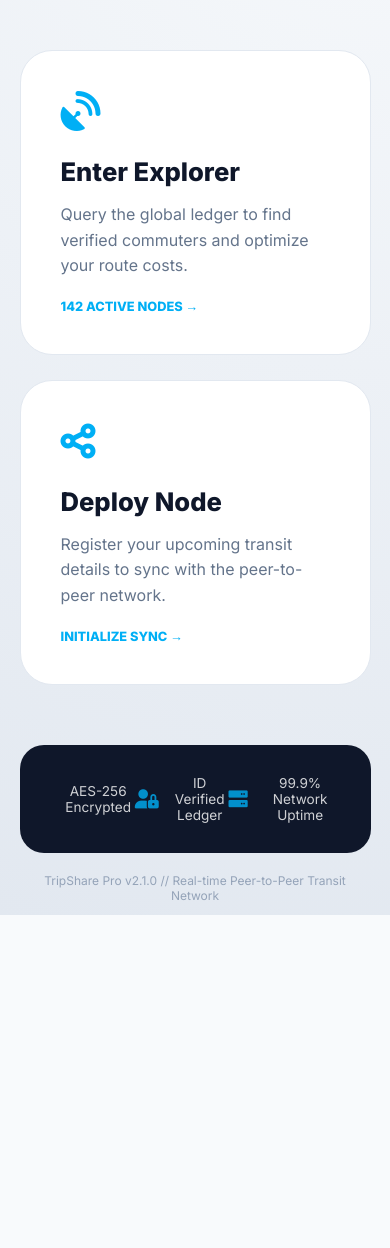
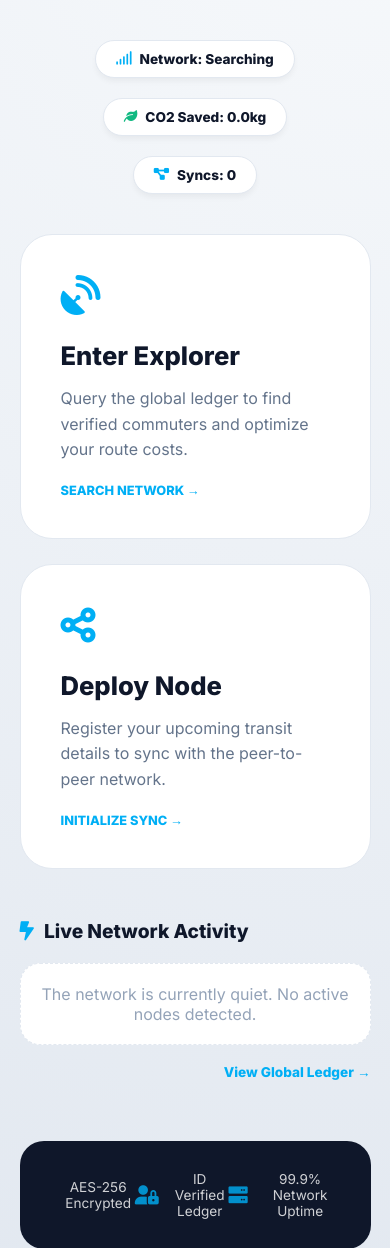
Before and after one commit to Rishisanja-3011/QUICKLIFT, a Flask app: page /dashboard in a window 390 px wide. Shown: the part 247-1495 px from the top of the page. Before the commit the page ends 1162 px from the top, so only its background shows below. Run offline with Flask 3, Linux system fonts and the light colour scheme; the visitor is signed in with stand-in values (Sample User, id 1); data that the repository does not hold is empty.

Commit message:
some more changes

```diff
--- a/app.py
+++ b/app.py
@@ -75,21 +75,44 @@ def google_callback():
         return redirect('/dashboard')
     return redirect('/login')
 
+
+@app.route('/forgot-password')
+def forgot_password():
+    return "Forgot Password Page - Coming Soon"
+
+
 @app.route('/login', methods=['GET', 'POST'])
 def login():
     if request.method == 'POST':
         username = request.form.get('username')
         password = request.form.get('password')
+
         if not username or not password:
             return render_template('login.html', error="All Fields required")
-        query = "SELECT * FROM userdata WHERE username=%s AND passwords=%s"
-        cursor.execute(query, (username, password))
-        result = cursor.fetchone()
-        if result:
-            session['user'] = result
-            return redirect('/dashboard')
-        return render_template('login.html', error="Invalid credentials")
+
+        try:
+            # Ensure DB is connected
+            if not db.is_connected():
+                db.reconnect()
+
+            # Use the cursor to find the user
+            query = "SELECT * FROM userdata WHERE username=%s AND passwords=%s"
+            cursor.execute(query, (username, password))
+            result = cursor.fetchone()
+
+            if result:
+                # result is a dictionary because of cursor(dictionary=True)
+                session['user'] = result
+                return redirect('/dashboard')
+            else:
+                return render_template('login.html', error="Invalid username or password")
+
+        except Exception as e:
+            print(f"Login Error: {e}")
+            return render_template('login.html', error="Database connection failed. Please try again.")
+
     return render_template('login.html')
+
 
 @app.route('/register', methods=['GET', 'POST'])
 def register():
@@ -120,10 +143,36 @@ def register():
         return redirect('/login')
     return render_template('register.html')
 
+
 @app.route('/dashboard')
 def dashboard():
     if 'user' not in session: return redirect('/login')
-    return render_template('dashboard.html', user=session['user'])
+
+    user_data = session['user']
+    user_name = user_data['username'] if isinstance(user_data, dict) else user_data[1]
+
+    # 1. Fetch live activity for others' rides
+    cursor.execute("SELECT * FROM rides WHERE username != %s AND seats > 0 ORDER BY date ASC LIMIT 3", (user_name,))
+    recent_rides = cursor.fetchall()
+
+    # 2. Intelligence: Calculate CO2 Savings (Real-time)
+    # Logic: count how many times this user has booked a ride
+    cursor.execute("SELECT COUNT(*) as total FROM bookings WHERE passenger_username = %s", (user_name,))
+    booking_count = cursor.fetchone()['total']
+
+    # Logic: count how many rides this user has published
+    cursor.execute("SELECT COUNT(*) as total FROM rides WHERE username = %s", (user_name,))
+    published_count = cursor.fetchone()['total']
+
+    # 3. Aggregate Stats
+    stats = {
+        'co2_saved': round((booking_count + published_count) * 2.15, 1), # 2.15kg per ride avg
+        'network_status': "Optimal" if recent_rides else "Searching",
+        'total_nodes': booking_count + published_count
+    }
+
+    return render_template('dashboard.html', user=session['user'], recent_rides=recent_rides, stats=stats)
+
 
 @app.route('/publish', methods=['GET', 'POST'])
 def publish():
@@ -141,7 +190,6 @@ def publish():
         seats = int(request.form.get('seats', '1'))
         manual_price = request.form.get('manual_price')
         vehicle = request.form.get('vehicle')
-        notes = request.form.get('notes')
 
         km = get_road_distance(start_lat, start_lon, dest_lat, dest_lon)
         total_price = 40 + (km * 12)
@@ -156,16 +204,15 @@ def publish():
 
         try:
             query = "INSERT INTO rides (username, leaving_from, going_to, date, time, seats, vehicle, distance_km, price_per_seat, total_price) VALUES (%s, %s, %s, %s, %s, %s, %s, %s, %s, %s)"
-            # Fix: Handle both list and dict session formats safely
             user_data = session['user']
             user_name = user_data['username'] if isinstance(user_data, dict) else user_data[1]
 
             cursor.execute(query, (user_name, leaving_from, going_to, date, time, seats, vehicle, km, price_per_seat, round(total_price, 2)))
             db.commit()
+            flash("Ride published successfully!", "success")
         except Exception as e:
             print(f"DB Error: {e}")
 
-        # CHANGE: Instead of redirecting, render the same page with the new data
         return render_template(
             'publish.html',
             user=session['user'],
@@ -176,7 +223,6 @@ def publish():
 
     return render_template('publish.html', user=session['user'])
 
-# --- IMPROVED FIND RIDE WITH SEARCH ---
 @app.route('/find-ride', methods=['GET', 'POST'])
 def find_ride():
     if 'user' not in session: return redirect('/login')
@@ -187,7 +233,6 @@ def find_ride():
         going_to = request.form.get('to')
         ride_date = request.form.get('date')
 
-        # Filtering logic: Only show rides with seats > 0
         if ride_date:
             query = "SELECT * FROM rides WHERE leaving_from LIKE %s AND going_to LIKE %s AND date = %s AND seats > 0 ORDER BY date ASC"
             cursor.execute(query, (f"%{leaving_from}%", f"%{going_to}%", ride_date))
@@ -201,39 +246,55 @@ def find_ride():
 
     return render_template('findride.html', user=session['user'], rides=rides)
 
-# --- NEW BOOKING ROUTE ---
+@app.route('/reserve/<int:ride_id>')
+def reserve_page(ride_id):
+    if 'user' not in session: return redirect('/login')
+
+    query = "SELECT * FROM rides WHERE id = %s"
+    cursor.execute(query, (ride_id,))
+    ride = cursor.fetchone()
+
+    if not ride:
+        flash("Ride not found!")
+        return redirect('/find-ride')
+
+    return render_template('reserve.html', user=session['user'], ride=ride)
+
 @app.route('/book-ride/<int:ride_id>')
 def book_ride(ride_id):
     if 'user' not in session: return redirect('/login')
 
-    user_name = session['user'][1] if isinstance(session['user'], list) else session['user'].get('username')
+    # Identify the current logged-in user
+    user_data = session['user']
+    user_name = user_data['username'] if isinstance(user_data, dict) else user_data[1]
 
-    # Check if seats are available
+    # Check if the ride exists and has seats
     cursor.execute("SELECT username, seats FROM rides WHERE id = %s", (ride_id,))
     ride = cursor.fetchone()
 
-    if ride and ride[1] > 0:
-        if ride[0] == user_name:
-            return "You cannot book your own ride!"
+    if ride and ride['seats'] > 0:
+        # Prevent users from booking their own ride
+        if ride['username'] == user_name:
+            flash("System Error: You cannot book a node you deployed.")
+            return redirect('/find-ride')
 
-        # Update seat count
-        cursor.execute("UPDATE rides SET seats = seats - 1 WHERE id = %s", (ride_id,))
-        db.commit()
-        return redirect('/dashboard')
+        try:
+            # 1. Update Seat Count in the Rides table
+            cursor.execute("UPDATE rides SET seats = seats - 1 WHERE id = %s", (ride_id,))
 
-    return "No seats available!"
+            # 2. Add the transaction to the Global Ledger (Bookings table)
+            cursor.execute("INSERT INTO bookings (ride_id, passenger_username) VALUES (%s, %s)", (ride_id, user_name))
 
-@app.route('/otp')
-def otp(): return render_template('otp.html')
+            db.commit()
+            flash("Booking Synchronized! Check your Intelligence panel.")
+            return redirect('/insights')
+        except Exception as e:
+            db.rollback()
+            print(f"Sync Error: {e}")
+            return "Database Sync Error", 500
 
-@app.route('/forgot-password')
-def forgot_password():
-    return render_template('forgot-password.html')
-
-@app.route('/logout')
-def logout():
-    session.pop('user', None)
-    return redirect('/login')
+    flash("Network Error: No capacity left in this node.")
+    return redirect('/find-ride')
 
 @app.route('/insights')
 def insights():
@@ -242,25 +303,30 @@ def insights():
     user_data = session['user']
     user_name = user_data['username'] if isinstance(user_data, dict) else user_data[1]
 
-    # Fetch History: Join bookings and rides to show full route details
+    # Join the bookings ledger with the rides table to get full trip details
     query = """
         SELECT r.leaving_from, r.going_to, r.date, r.price_per_seat, b.status
         FROM bookings b
         JOIN rides r ON b.ride_id = r.id
         WHERE b.passenger_username = %s
-        ORDER BY r.date DESC
+        ORDER BY b.booking_date DESC
     """
     cursor.execute(query, (user_name,))
     history = cursor.fetchall()
 
-    # Dynamic Analytics (Mocked for logic, replace with SUM/COUNT queries later)
+    # Calculate real-time stats
     stats = {
-        'carbon_saved': 14.2, # kg
-        'wallet_balance': 2450.00,
+        'carbon_saved': round(len(history) * 2.15, 2), # Estimated kg saved
+        'wallet_balance': 2450.00, # Placeholder for now
         'total_nodes': len(history)
     }
 
     return render_template('insights.html', user=session['user'], history=history, stats=stats)
 
+@app.route('/logout')
+def logout():
+    session.pop('user', None)
+    return redirect('/login')
+
 if __name__ == "__main__":
     app.run(debug=True)
--- a/templates/dashboard.html
+++ b/templates/dashboard.html
@@ -11,6 +11,7 @@
             --accent: #00aff5;
             --dark: #0f172a;
             --glass: rgba(255, 255, 255, 0.8);
+            --success: #10b981;
         }
 
         body {
@@ -59,16 +60,58 @@
             text-align: center;
         }
 
-        .welcome-hero { margin-bottom: 50px; }
+        .welcome-hero { margin-bottom: 40px; }
         .welcome-hero h1 { font-size: 3.5rem; font-weight: 800; color: var(--dark); margin: 0; letter-spacing: -2px; }
         .welcome-hero p { color: #64748b; font-size: 1.2rem; margin-top: 10px; }
+
+        /* Alert System */
+        .alert-box {
+            background: #ecfdf5;
+            color: #065f46;
+            padding: 15px 25px;
+            border-radius: 16px;
+            margin-bottom: 30px;
+            border: 1px solid #a7f3d0;
+            font-weight: 600;
+            display: inline-flex;
+            align-items: center;
+            gap: 10px;
+            animation: slideDown 0.4s ease-out;
+        }
+
+        @keyframes slideDown {
+            from { transform: translateY(-20px); opacity: 0; }
+            to { transform: translateY(0); opacity: 1; }
+        }
+
+        /* Micro-Stats Widget */
+        .micro-stats {
+            display: flex;
+            justify-content: center;
+            gap: 20px;
+            margin-bottom: 40px;
+        }
+        .stat-pill {
+            background: white;
+            padding: 10px 20px;
+            border-radius: 50px;
+            border: 1px solid #e2e8f0;
+            font-size: 0.85rem;
+            font-weight: 700;
+            color: var(--dark);
+            display: flex;
+            align-items: center;
+            gap: 8px;
+            box-shadow: 0 4px 6px -1px rgba(0,0,0,0.05);
+        }
+        .stat-pill i { color: var(--accent); }
 
         /* The Hub Tiles */
         .hub-grid {
             display: grid;
             grid-template-columns: repeat(auto-fit, minmax(300px, 1fr));
             gap: 25px;
-            margin-bottom: 60px;
+            margin-bottom: 50px;
         }
 
         .hub-card {
@@ -100,6 +143,53 @@
         .hub-card h3 { font-size: 1.6rem; font-weight: 800; margin: 0; color: var(--dark); }
         .hub-card p { color: #64748b; line-height: 1.6; margin-top: 15px; }
 
+        /* Live Activity Feed */
+        .live-feed {
+            margin-top: 50px;
+            text-align: left;
+            width: 100%;
+            margin-bottom: 60px;
+        }
+
+        .live-feed h2 {
+            font-size: 1.2rem;
+            font-weight: 800;
+            color: var(--dark);
+            margin-bottom: 20px;
+            display: flex;
+            align-items: center;
+            gap: 10px;
+        }
+
+        .activity-item {
+            background: white;
+            padding: 20px 30px;
+            border-radius: 20px;
+            border: 1px solid #e2e8f0;
+            display: flex;
+            justify-content: space-between;
+            align-items: center;
+            margin-bottom: 12px;
+            transition: 0.3s;
+        }
+
+        .activity-item:hover {
+            border-color: var(--accent);
+            transform: translateX(10px);
+            box-shadow: 0 10px 20px rgba(0,0,0,0.03);
+        }
+
+        .route-preview { font-weight: 700; color: var(--dark); }
+        .route-preview i { color: var(--accent); margin: 0 10px; font-size: 0.8rem; }
+
+        .price-pill {
+            background: #f0f9ff;
+            color: var(--accent);
+            padding: 6px 14px;
+            border-radius: 10px;
+            font-weight: 800;
+        }
+
         /* Trust & Security footer */
         .trust-strip {
             background: var(--dark);
@@ -119,6 +209,7 @@
             .welcome-hero h1 { font-size: 2.5rem; }
             .hub-grid { grid-template-columns: 1fr; }
             .nav-links-hub { display: none; }
+            .micro-stats { flex-direction: column; align-items: center; }
         }
     </style>
 </head>
@@ -135,17 +226,42 @@
     </nav>
 
     <div class="hub-container">
+        {% with messages = get_flashed_messages() %}
+          {% if messages %}
+            {% for message in messages %}
+              <div class="alert-box">
+                  <i class="fa-solid fa-circle-check"></i> {{ message }}
+              </div>
+            {% endfor %}
+          {% endif %}
+        {% endwith %}
+
         <header class="welcome-hero">
             <h1>Identity Verified.</h1>
             <p>Welcome back, <strong>{{ user['username'] }}</strong>. Your node is active in the Surat sector.</p>
         </header>
+
+        <div class="micro-stats">
+            <div class="stat-pill">
+                <i class="fa-solid fa-signal"></i>
+                Network: {{ stats['network_status'] }}
+            </div>
+            <div class="stat-pill">
+                <i class="fa-solid fa-leaf" style="color: var(--success);"></i>
+                CO2 Saved: {{ stats['co2_saved'] }}kg
+            </div>
+            <div class="stat-pill">
+                <i class="fa-solid fa-diagram-project"></i>
+                Syncs: {{ stats['total_nodes'] }}
+            </div>
+        </div>
 
         <div class="hub-grid">
             <a href="{{ url_for('find_ride') }}" class="hub-card">
                 <i class="fa-solid fa-satellite-dish"></i>
                 <h3>Enter Explorer</h3>
                 <p>Query the global ledger to find verified commuters and optimize your route costs.</p>
-                <div style="margin-top: 20px; color: var(--accent); font-weight: 700; font-size: 0.8rem; text-transform: uppercase;">142 Active Nodes →</div>
+                <div style="margin-top: 20px; color: var(--accent); font-weight: 700; font-size: 0.8rem; text-transform: uppercase;">Search Network →</div>
             </a>
 
             <a href="{{ url_for('publish') }}" class="hub-card">
@@ -155,6 +271,31 @@
                 <div style="margin-top: 20px; color: var(--accent); font-weight: 700; font-size: 0.8rem; text-transform: uppercase;">Initialize Sync →</div>
             </a>
         </div>
+
+        <section class="live-feed">
+            <h2><i class="fa-solid fa-bolt-lightning" style="color:var(--accent)"></i> Live Network Activity</h2>
+            <div class="activity-list">
+                {% if recent_rides %}
+                    {% for ride in recent_rides %}
+                    <div class="activity-item">
+                        <div class="route-preview">
+                            {{ ride['leaving_from'] }} <i class="fa-solid fa-arrow-right"></i> {{ ride['going_to'] }}
+                        </div>
+                        <div style="font-size: 0.85rem; color: #64748b;">
+                            <i class="fa-regular fa-clock"></i> {{ ride['time'] }} | {{ ride['seats'] }} Seats
+                        </div>
+                        <div class="price-pill">₹{{ ride['price_per_seat'] }}</div>
+                        <a href="{{ url_for('reserve_page', ride_id=ride['id']) }}" style="color:var(--accent); text-decoration:none; font-weight:700;">Sync →</a>
+                    </div>
+                    {% endfor %}
+                {% else %}
+                    <p style="color: #94a3b8; text-align: center; padding: 20px; background: white; border-radius: 20px; border: 1px dashed #e2e8f0;">The network is currently quiet. No active nodes detected.</p>
+                {% endif %}
+            </div>
+            <div style="margin-top: 15px; text-align: right;">
+                <a href="{{ url_for('find_ride') }}" style="color: var(--accent); font-weight: 700; text-decoration: none; font-size: 0.85rem;">View Global Ledger →</a>
+            </div>
+        </section>
 
         <div class="trust-strip">
             <div class="trust-item"><i class="fa-solid fa-shield-check"></i> AES-256 Encrypted</div>
```
Also changed, not shown: templates/findride.html (+21 -1 lines), templates/reserve.html (added, +76 -0 lines).
